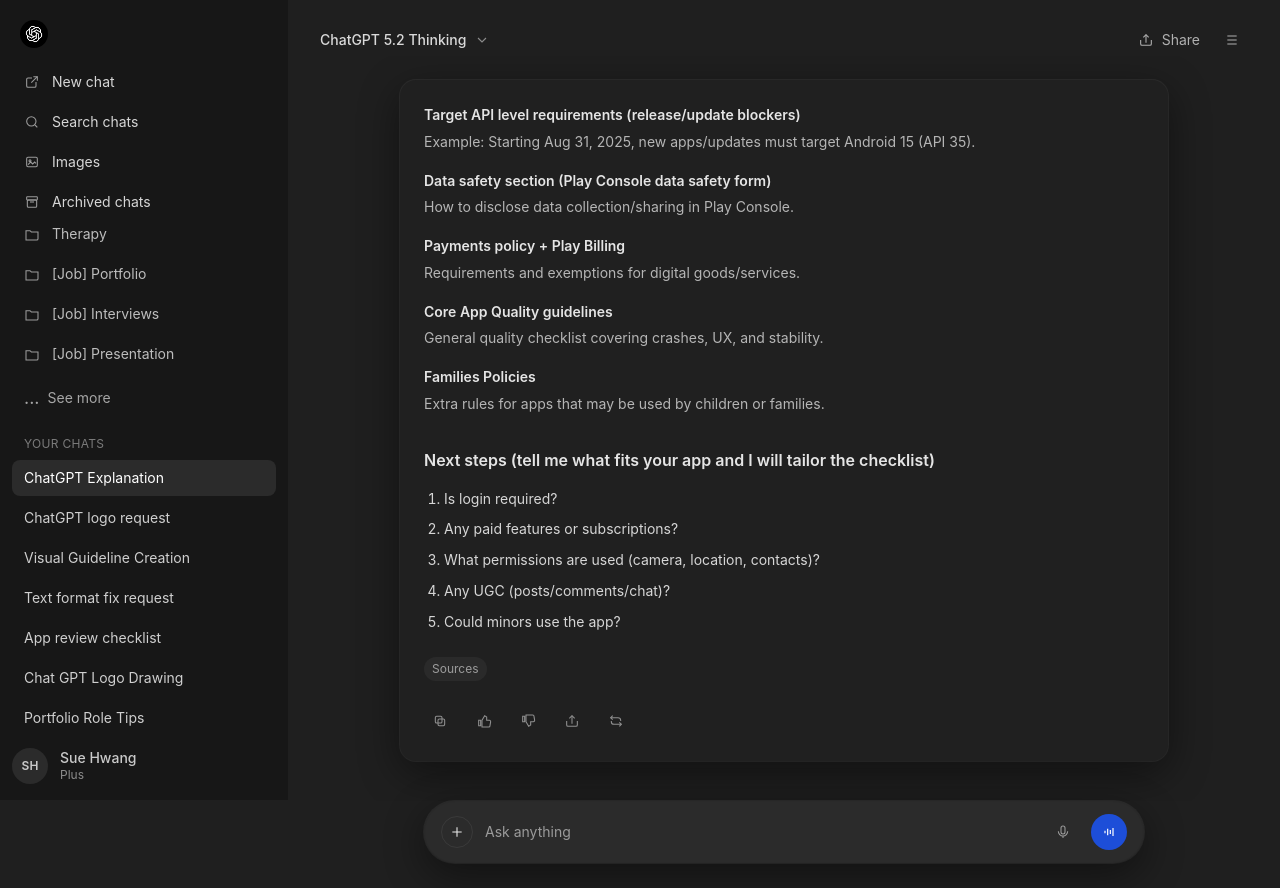
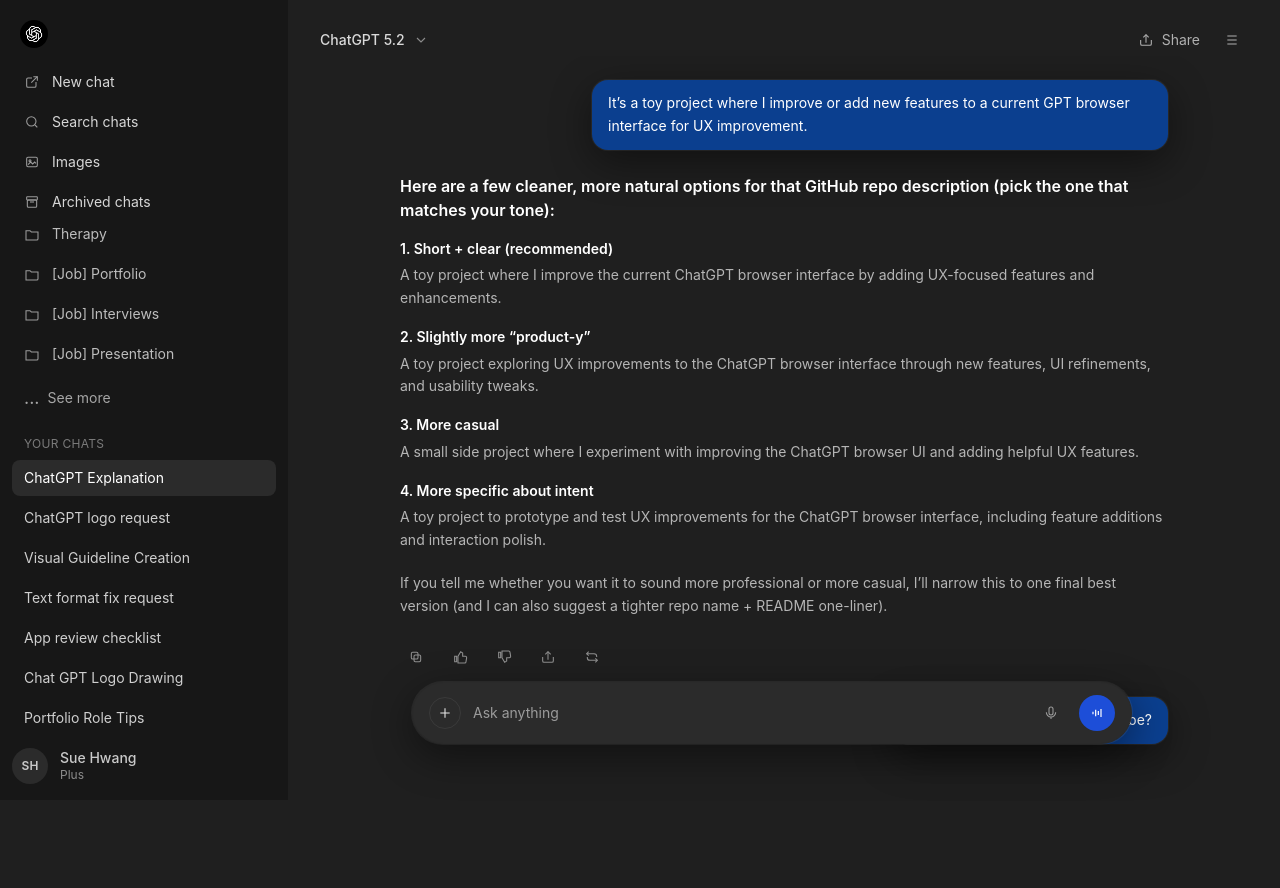
Before and after one commit to soobinhwang/chatgpt-ux-improvements, a React (Vite) app: page / in a window 1280 px wide. Both pictures are taken after a click on the button "ChatGPT Explanation". Shown: the top 888 px of the page. Built offline with nearby package versions, Linux system fonts and the light colour scheme.

Commit message:
existing UI refined

```diff
--- a/src/App.jsx
+++ b/src/App.jsx
@@ -44,10 +44,53 @@
 
 const actionIcons = ['copy', 'thumb-up', 'thumb-down', 'share', 'repeat']
 
+const chatMessages = [
+  {
+    id: 'u1',
+    role: 'user',
+    content:
+      'It’s a toy project where I improve or add new features to a current GPT browser interface for UX improvement.',
+  },
+  {
+    id: 'a1',
+    role: 'assistant',
+    title: 'Here are a few cleaner, more natural options for that GitHub repo description (pick the one that matches your tone):',
+    items: [
+      {
+        title: 'Short + clear (recommended)',
+        body:
+          'A toy project where I improve the current ChatGPT browser interface by adding UX-focused features and enhancements.',
+      },
+      {
+        title: 'Slightly more “product-y”',
+        body:
+          'A toy project exploring UX improvements to the ChatGPT browser interface through new features, UI refinements, and usability tweaks.',
+      },
+      {
+        title: 'More casual',
+        body:
+          'A small side project where I experiment with improving the ChatGPT browser UI and adding helpful UX features.',
+      },
+      {
+        title: 'More specific about intent',
+        body:
+          'A toy project to prototype and test UX improvements for the ChatGPT browser interface, including feature additions and interaction polish.',
+      },
+    ],
+    footer:
+      'If you tell me whether you want it to sound more professional or more casual, I’ll narrow this to one final best version (and I can also suggest a tighter repo name + README one-liner).',
+  },
+  {
+    id: 'u2',
+    role: 'user',
+    content: 'What would the repository name be?',
+  },
+]
+
 const formatSelectionLabel = (text) => {
   const trimmed = text.replace(/\s+/g, ' ').trim()
-  if (trimmed.length <= 80) return `"${trimmed}"`
-  return `"${trimmed.slice(0, 80)}..."`
+  if (trimmed.length <= 80) return `“${trimmed}”`
+  return `“${trimmed.slice(0, 80)}...”`
 }
 
 const Icon = ({ name, className }) => {
@@ -175,6 +218,13 @@
           <path d="M6 6l12 12M6 18L18 6" />
         </svg>
       )
+    case 'reply':
+      return (
+        <svg className={base} viewBox="0 0 24 24" fill="none" stroke="currentColor" strokeWidth="1.8">
+          <path d="M9 7H5v4" />
+          <path d="M5 11c4.5 0 8.5-2 12-6" />
+        </svg>
+      )
     case 'copy':
       return (
         <svg className={base} viewBox="0 0 24 24" fill="none" stroke="currentColor" strokeWidth="1.6">
@@ -252,9 +302,17 @@
 
 const ChatInput = ({ placeholder, quote, onClearQuote }) => (
   <div className="mx-auto w-full max-w-3xl px-6 pb-8">
+    <div
+      className={`border border-[#2a2a2a] bg-[#2b2b2b] shadow-gpt-soft ${
+        quote ? 'rounded-2xl px-3 py-3' : 'rounded-full px-4 py-3'
+      }`}
+    >
       {quote ? (
-      <div className="mb-3 flex items-center justify-between rounded-lg bg-[#2b2b2b] px-4 py-3 text-sm text-[#d6d6d6]">
+        <div className="mb-2 flex items-center justify-between rounded-xl bg-[#3a3a3a] px-3 py-2 text-sm text-[#d6d6d6]">
+          <span className="flex min-w-0 items-center gap-2 text-[#e0e0e0]">
+            <Icon name="reply" className="text-[#b5b5b5]" />
             <span className="truncate">{formatSelectionLabel(quote)}</span>
+          </span>
           <button
             type="button"
             onClick={onClearQuote}
@@ -265,7 +323,7 @@
           </button>
         </div>
       ) : null}
-    <div className="flex items-center gap-3 rounded-full border border-[#2a2a2a] bg-[#2b2b2b] px-4 py-3 shadow-gpt-soft">
+      <div className={`flex items-center gap-3 ${quote ? 'px-1' : ''}`}>
         <button
           type="button"
           className="flex h-8 w-8 items-center justify-center rounded-full border border-[#3a3a3a] text-white/90"
@@ -283,6 +341,7 @@
         <button type="button" className="flex h-9 w-9 items-center justify-center rounded-full bg-[#1d4ed8] text-white">
           <Icon name="voice" />
         </button>
+      </div>
     </div>
   </div>
 )
@@ -410,73 +469,48 @@
         </aside>
 
         <main className="relative flex flex-1 flex-col overflow-hidden">
-          <TopBar title={activeChatId ? 'ChatGPT 5.2 Thinking' : 'ChatGPT 5.2'} />
+          <TopBar title="ChatGPT 5.2" />
 
           {!activeChatId ? (
             <div className="flex flex-1 flex-col items-center justify-center px-6">
-              <h1 className="text-3xl font-semibold text-white">Hey, Sue. Ready to dive in?</h1>
+              <h1 className="text-3xl font-medium text-white">Hey, Sue. Ready to dive in?</h1>
               <div className="mt-10 w-full">
                 <ChatInput placeholder="Ask anything" />
               </div>
             </div>
           ) : (
-            <div className="flex flex-1 flex-col">
+            <div className="relative flex flex-1 flex-col">
               <div
                 ref={chatContainerRef}
                 onMouseUp={handleSelection}
-                className="selection-highlight flex-1 overflow-y-auto px-8 pb-10 pt-6 scrollbar-thin"
+                className="selection-highlight flex-1 overflow-y-auto px-8 pb-32 pt-6 scrollbar-thin"
               >
-                <div className="mx-auto max-w-3xl">
-                  <div className="rounded-2xl bg-[#202020] p-6 text-sm leading-relaxed text-[#e5e5e5] shadow-gpt-soft">
-                    <div className="space-y-4">
-                      <div className="space-y-1">
-                        <p className="font-semibold">Target API level requirements (release/update blockers)</p>
-                        <p className="text-[#b5b5b5]">
-                          Example: Starting Aug 31, 2025, new apps/updates must target Android 15 (API 35).
-                        </p>
-                      </div>
-                      <div className="space-y-1">
-                        <p className="font-semibold">Data safety section (Play Console data safety form)</p>
-                        <p className="text-[#b5b5b5]">
-                          How to disclose data collection/sharing in Play Console.
-                        </p>
-                      </div>
-                      <div className="space-y-1">
-                        <p className="font-semibold">Payments policy + Play Billing</p>
-                        <p className="text-[#b5b5b5]">
-                          Requirements and exemptions for digital goods/services.
-                        </p>
-                      </div>
-                      <div className="space-y-1">
-                        <p className="font-semibold">Core App Quality guidelines</p>
-                        <p className="text-[#b5b5b5]">
-                          General quality checklist covering crashes, UX, and stability.
-                        </p>
-                      </div>
-                      <div className="space-y-1">
-                        <p className="font-semibold">Families Policies</p>
-                        <p className="text-[#b5b5b5]">
-                          Extra rules for apps that may be used by children or families.
-                        </p>
+                <div className="mx-auto flex max-w-3xl flex-col gap-6">
+                  {chatMessages.map((message) => {
+                    if (message.role === 'user') {
+                      return (
+                        <div key={message.id} className="flex justify-end">
+                          <div className="max-w-xl rounded-2xl bg-[#0b3f8f] px-4 py-3 text-sm text-white shadow-gpt-soft">
+                            <p className="leading-relaxed">{message.content}</p>
                           </div>
                         </div>
+                      )
+                    }
 
-                    <div className="mt-8 space-y-4">
-                      <p className="text-base font-semibold">
-                        Next steps (tell me what fits your app and I will tailor the checklist)
+                    return (
+                      <div key={message.id} className="text-sm leading-relaxed text-[#e5e5e5]">
+                        <p className="text-base font-semibold text-white">{message.title}</p>
+                        <div className="mt-4 space-y-4 text-[#d6d6d6]">
+                          {message.items.map((item, index) => (
+                            <div key={item.title} className="space-y-1">
+                              <p className="font-semibold text-white">
+                                {index + 1}. {item.title}
                               </p>
-                      <ol className="list-decimal space-y-2 pl-5 text-[#d6d6d6]">
-                        <li>Is login required?</li>
-                        <li>Any paid features or subscriptions?</li>
-                        <li>What permissions are used (camera, location, contacts)?</li>
-                        <li>Any UGC (posts/comments/chat)?</li>
-                        <li>Could minors use the app?</li>
-                      </ol>
+                              <p className="text-[#b5b5b5]">{item.body}</p>
                             </div>
-
-                    <div className="mt-6 flex items-center gap-2 text-xs text-[#9c9c9c]">
-                      <span className="rounded-full bg-[#2a2a2a] px-2 py-1">Sources</span>
+                          ))}
                         </div>
+                        <p className="mt-5 text-[#b5b5b5]">{message.footer}</p>
 
                         <div className="mt-6 flex items-center gap-3 text-[#8f8f8f]">
                           {actionIcons.map((icon) => (
@@ -486,9 +520,15 @@
                           ))}
                         </div>
                       </div>
+                    )
+                  })}
                 </div>
               </div>
+              <div className="pointer-events-none fixed bottom-6 left-[18rem] right-6 z-20 flex justify-center">
+                <div className="pointer-events-auto w-full max-w-3xl">
                   <ChatInput placeholder="Ask anything" quote={quote} onClearQuote={() => setQuote('')} />
+                </div>
+              </div>
             </div>
           )}
 
@@ -497,12 +537,18 @@
               type="button"
               onClick={handleAsk}
               style={{
-                top: Math.max(16, selection.rect.top - 36),
+                top: Math.max(16, selection.rect.top - 44),
                 left: selection.rect.left + selection.rect.width / 2,
               }}
-              className="fixed z-50 -translate-x-1/2 rounded-full bg-[#2d2d2d] px-4 py-2 text-xs text-white shadow-gpt-soft"
+              className="fixed z-50 -translate-x-1/2 rounded-full border border-[#2a2a2a] bg-[#1f1f1f] px-4 py-2 text-sm text-white shadow-gpt-soft transition hover:bg-[#2a2a2a]"
             >
-              Ask ChatGPT
+              <span className="flex items-center gap-2">
+                <svg className="h-4 w-4 text-white/80" viewBox="0 0 24 24" fill="currentColor">
+                  <path d="M9 7a3 3 0 0 0-3 3v3h3v4H5v-7a5 5 0 0 1 5-5h1v2H9z" />
+                  <path d="M19 7a3 3 0 0 0-3 3v3h3v4h-4v-7a5 5 0 0 1 5-5h1v2h-2z" />
+                </svg>
+                <span>Ask ChatGPT</span>
+              </span>
             </button>
           ) : null}
         </main>
```
Lines whose indentation alone changed are shown as unchanged.
